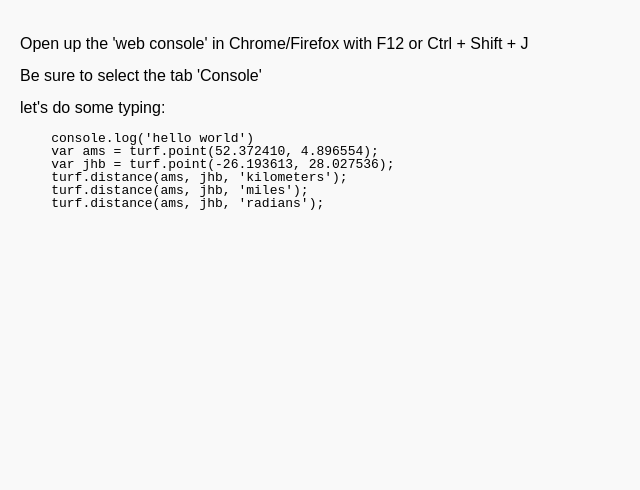
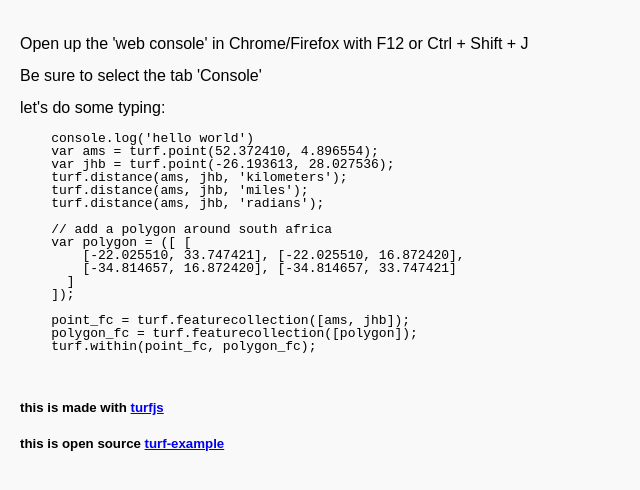
Before and after one commit to fritzvd/turf-example, a plain HTML site: page index.html in a window 1280 px wide. Shown: the whole page, without its empty margins (0-640 px from the left). Drawn offline with Linux system fonts and the light colour scheme.

Commit message:
all da tings

```diff
--- a/index.html
+++ b/index.html
@@ -23,6 +23,7 @@
   </head>
   <body>
 
+
     <p>Open up the 'web console' in Chrome/Firefox with F12 or Ctrl + Shift + J</p>
     <p>Be sure to select the tab 'Console'</p>
     <p>let's do some typing: </p>
@@ -34,6 +35,20 @@
     turf.distance(ams, jhb, 'miles');
     turf.distance(ams, jhb, 'radians');
 
+    // add a polygon around south africa
+    var polygon = ([ [
+        [-22.025510, 33.747421], [-22.025510, 16.872420],
+        [-34.814657, 16.872420], [-34.814657, 33.747421]
+      ]
+    ]);
+
+    point_fc = turf.featurecollection([ams, jhb]);
+    polygon_fc = turf.featurecollection([polygon]);
+    turf.within(point_fc, polygon_fc);
+
     </pre>
+
+    <h5> this is made with <a href="http://turfjs.org/">turfjs</a></h5>
+    <h5> this is open source <a href="https://github.com/fritzvd/turf-example">turf-example</a></h5>
   </body>
 </html>
```
